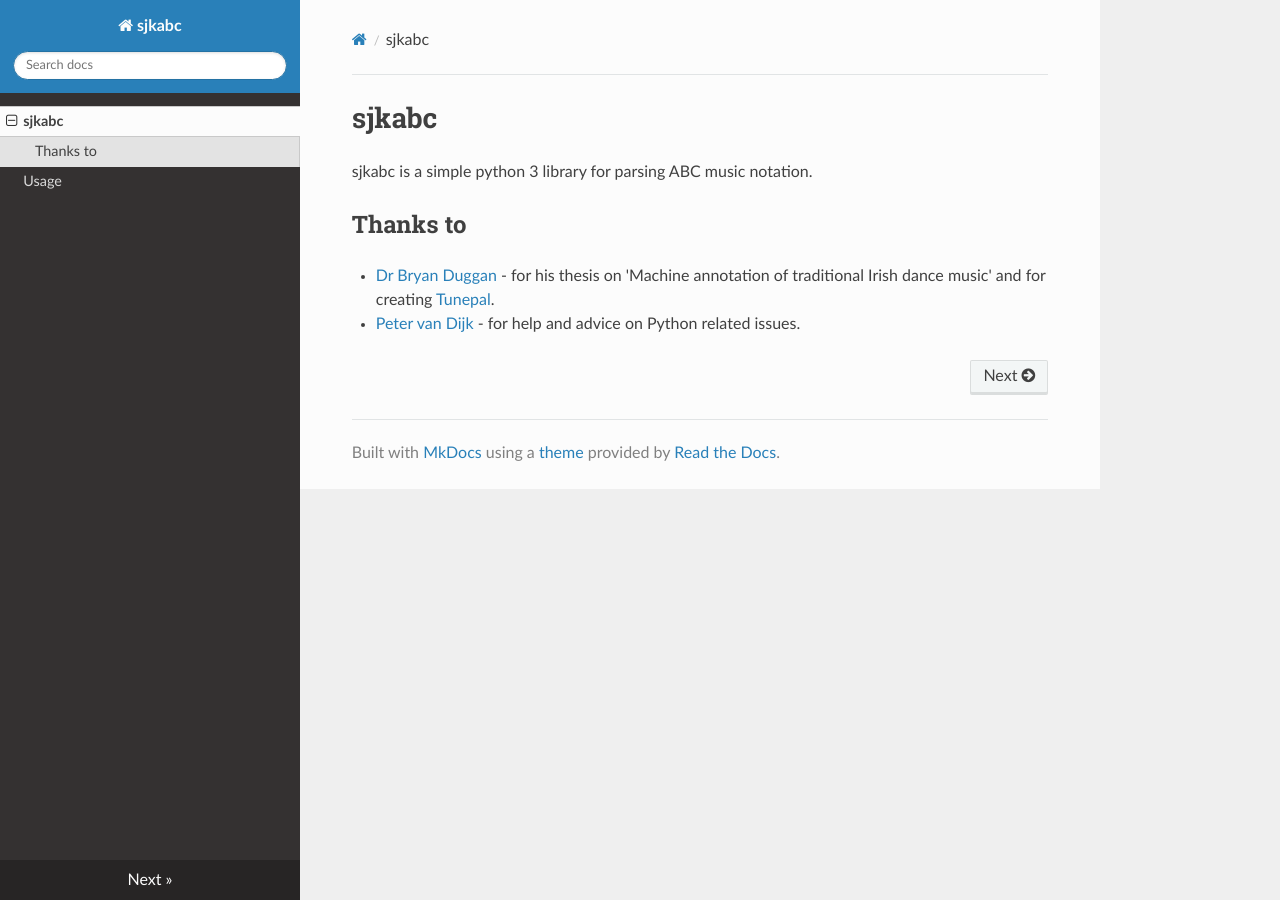
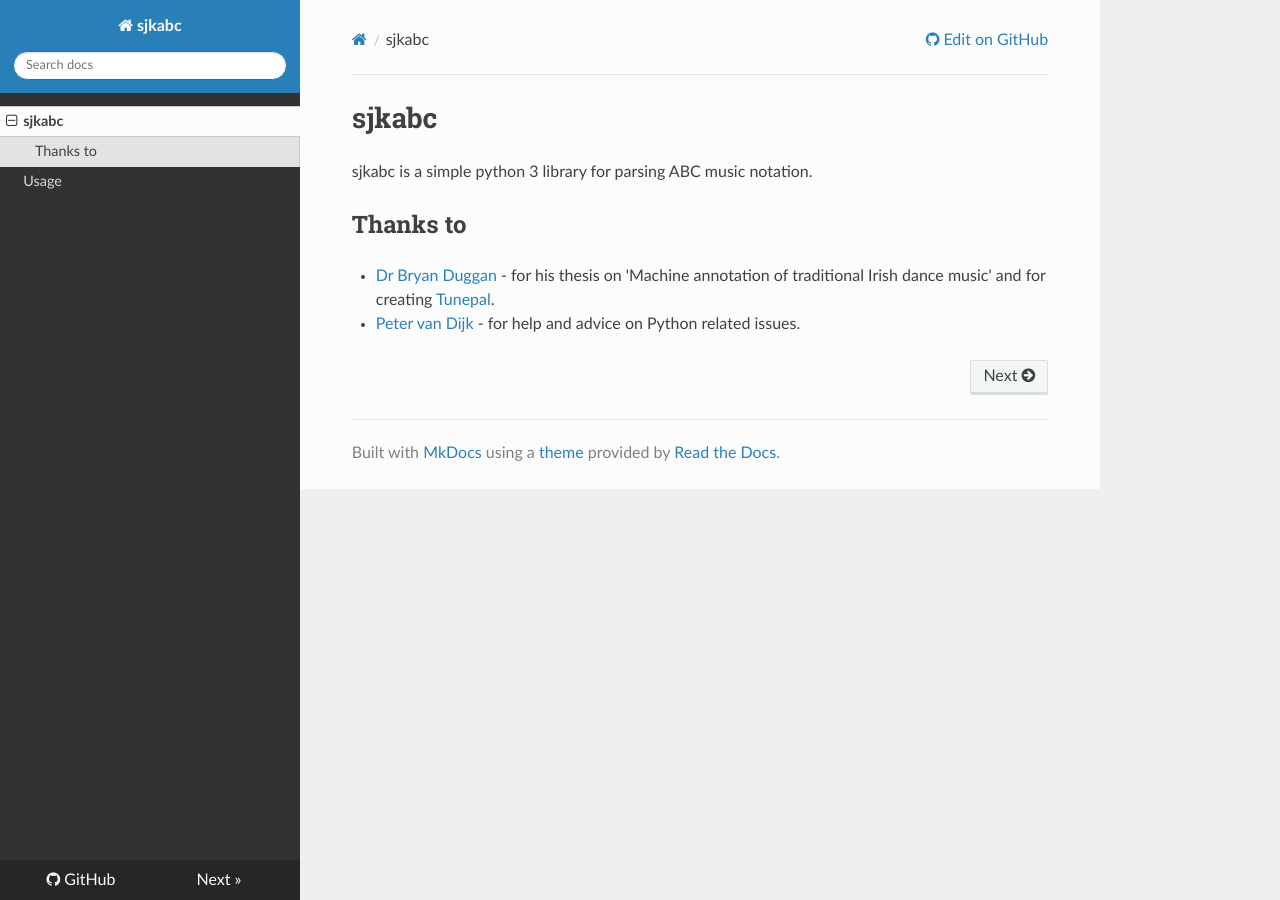
Before and after one commit to sjktje/sjkabc, an MkDocs documentation site: the page built from docs/index.md, in a window 1280 px wide. Built offline with MkDocs 1.6.1, drawn with Linux system fonts in a browser that asks for light colours; nearby versions of some CDN libraries; some of the changed lines change nothing that is shown.

Commit message:
Add repo_url and site_author

```diff
--- a/mkdocs.yml
+++ b/mkdocs.yml
@@ -1,2 +1,4 @@
 site_name: sjkabc
 theme: readthedocs
+repo_url: https://github.com/sjktje/sjkabc
+site_author: 'Svante Kvarnström'
```
